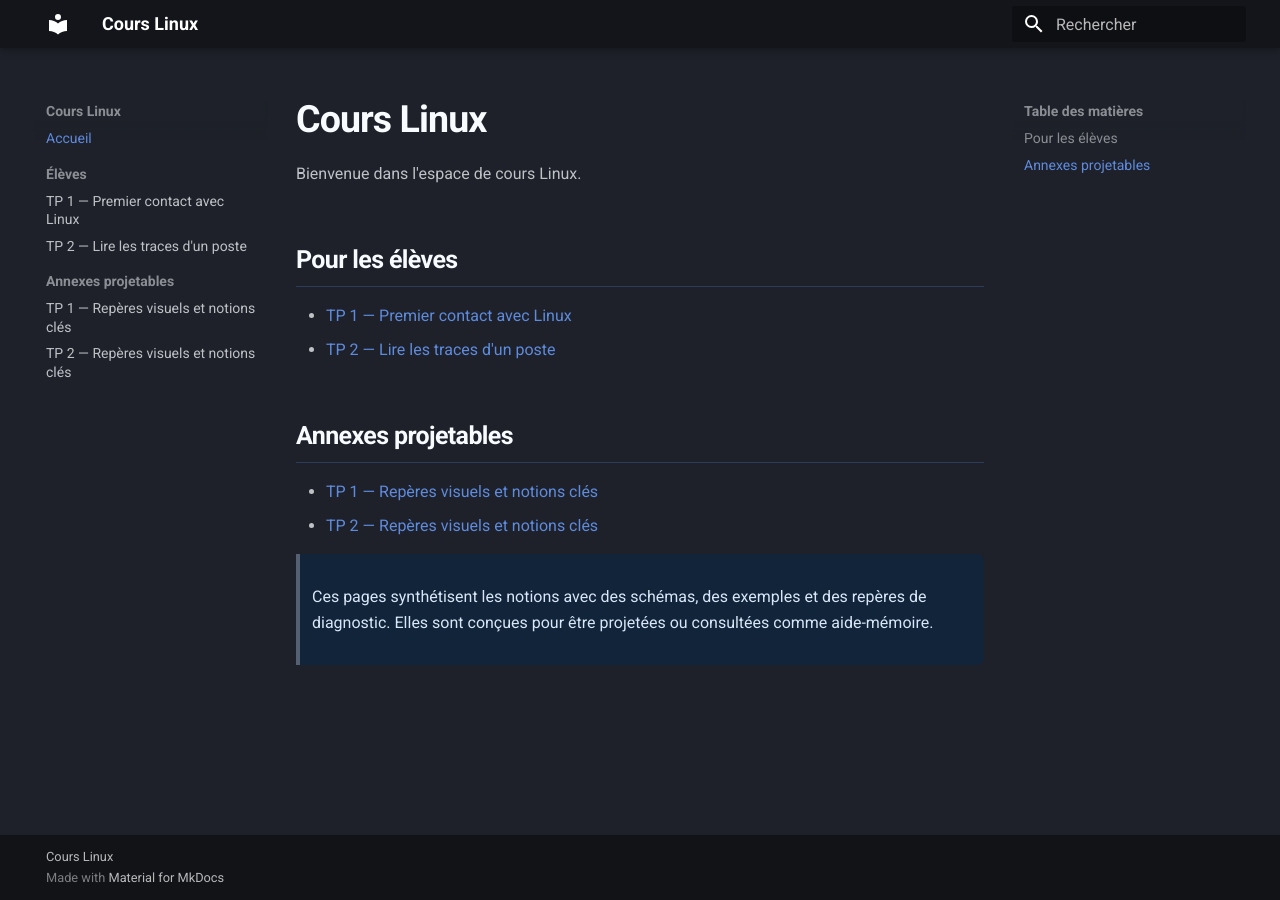
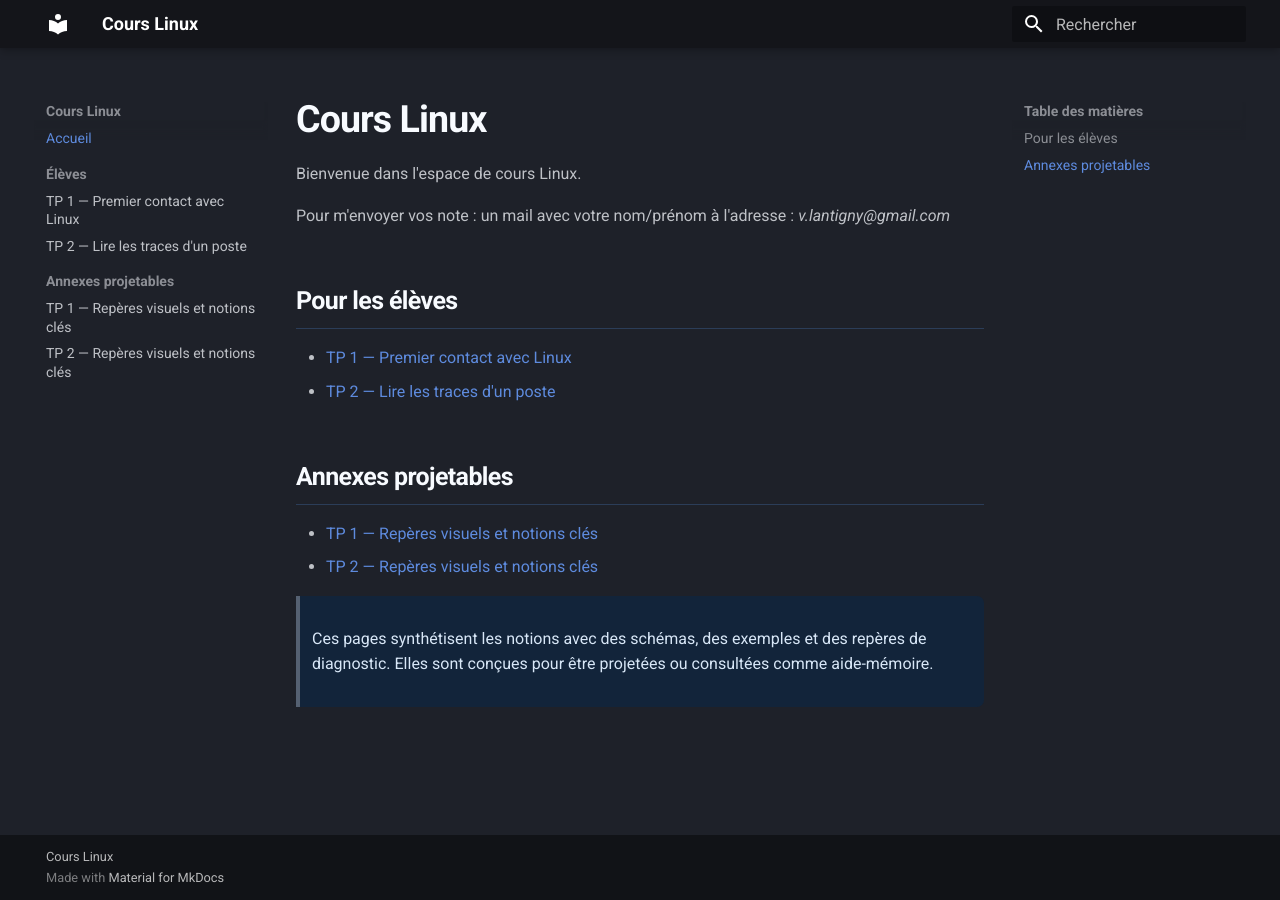
Before and after one commit to ValT78/cours-linux, an MkDocs documentation site: the page built from docs/index.md, in a window 1280 px wide. Built offline with MkDocs 1.6.1 and Material for MkDocs 9.7.7, drawn with Linux system fonts in a browser that asks for light colours.

Commit message:
feat: add mail address

```diff
--- a/docs/index.md
+++ b/docs/index.md
@@ -1,6 +1,8 @@
 # Cours Linux
 
 Bienvenue dans l'espace de cours Linux.
+
+Pour m'envoyer vos note : un mail avec votre nom/prénom à l'adresse : _*v.lantigny@gmail.com*_
 
 ## Pour les élèves
 
```
